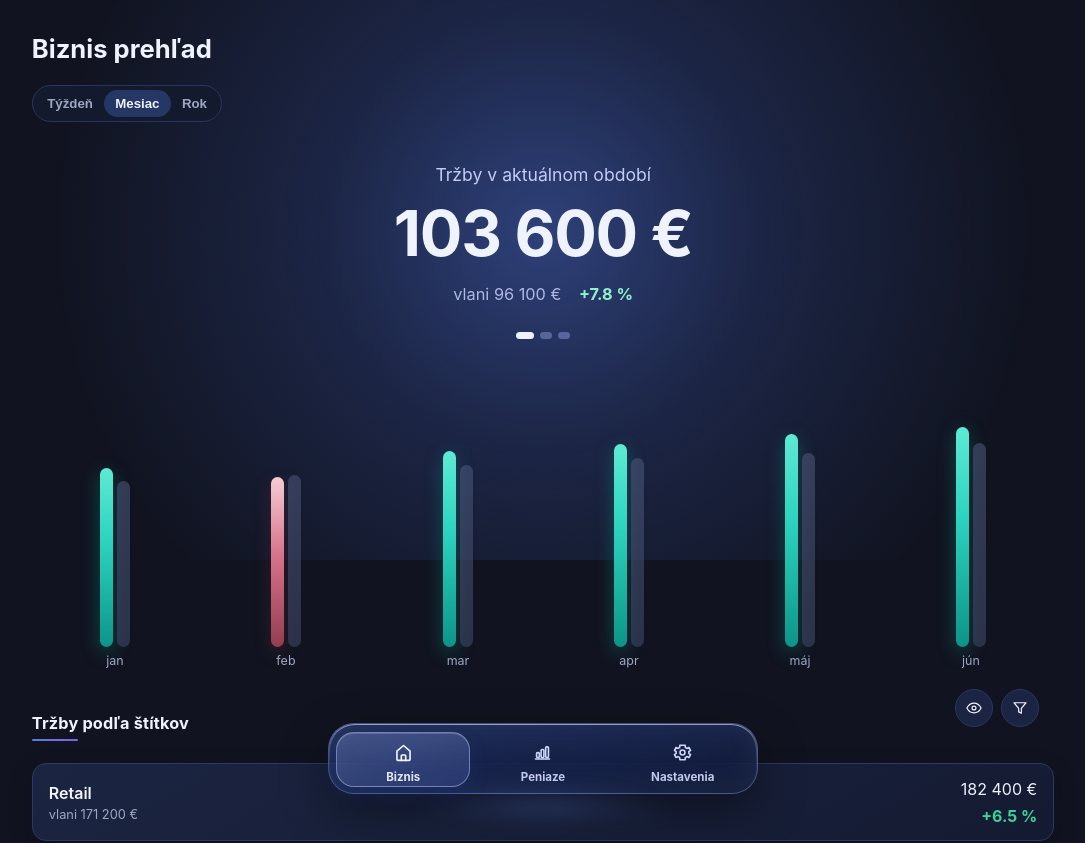
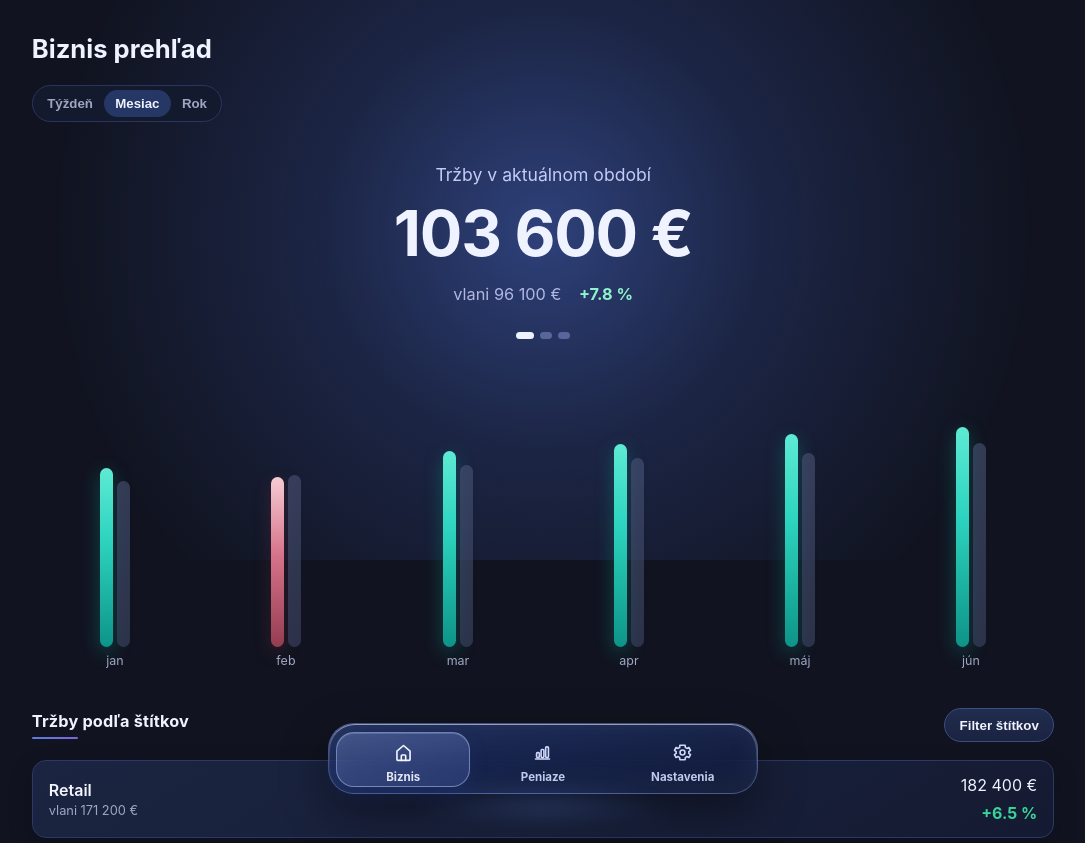
Before and after one commit to mirodre/kros_dashboard, a Next.js app: page / in a window 1280 px wide. Shown: the top 843 px of the page, without its empty margins (97-1182 px from the left). Built offline with nearby package versions, Linux system fonts and the light colour scheme.

Commit message:
Revert "Rozdeľ filter štítkov na 'Zobraz štítky' a 'Filter štítkov'"
This reverts commit 3ae969805ce690356b61ad02d13ab7bf8ec911a5.

```diff
--- a/src/app/globals.css
+++ b/src/app/globals.css
@@ -1795,58 +1795,6 @@ body {
 .secondary-button:hover {
   border-color: #5a76cb;
   color: #f2f5ff;
-}
-
-.panel-head-actions {
-  align-items: center;
-  display: flex;
-  flex-shrink: 0;
-  gap: 0.5rem;
-}
-
-.icon-button {
-  align-items: center;
-  background: #1b2442;
-  border: 1px solid #2a3765;
-  border-radius: 999px;
-  color: var(--text);
-  cursor: pointer;
-  display: inline-flex;
-  height: 38px;
-  justify-content: center;
-  position: relative;
-  width: 38px;
-}
-
-.icon-button:hover {
-  border-color: #5a76cb;
-  color: #f2f5ff;
-}
-
-.icon-button.active {
-  background: #3452ad;
-  border-color: #5e82f4;
-  color: #eef2ff;
-}
-
-.icon-button svg {
-  height: 18px;
-  width: 18px;
-}
-
-.icon-button-count {
-  background: linear-gradient(180deg, #6a8eff 0%, #8f74ff 100%);
-  border-radius: 999px;
-  color: #fff;
-  font-size: 0.62rem;
-  font-weight: 700;
-  line-height: 1;
-  min-width: 15px;
-  padding: 2px 4px;
-  position: absolute;
-  right: -3px;
-  text-align: center;
-  top: -3px;
 }
 
 .tag-row-hitbox {
--- a/src/app/page.tsx
+++ b/src/app/page.tsx
@@ -38,7 +38,6 @@ import {
 } from "@/lib/invoice-cache";
 
 const TAG_FILTER_STORAGE_KEY = "kros_dashboard_selected_tags";
-const TAG_DISPLAY_STORAGE_KEY = "kros_dashboard_displayed_tags";
 const COMPANY_FILTER_STORAGE_KEY = "kros_dashboard_selected_companies";
 const LAST_SYNC_STORAGE_KEY = "kros_dashboard_last_sync_at";
 
@@ -118,8 +117,7 @@ export default function HomePage() {
   const [granularity, setGranularity] = useState<Granularity>(
     globalThis.__krosDashboardGranularity ?? "month"
   );
-  const [displayedTags, setDisplayedTags] = useState<string[]>([]);
-  const [filterTags, setFilterTags] = useState<string[]>([]);
+  const [selectedTags, setSelectedTags] = useState<string[]>([]);
   const [focusedTag, setFocusedTag] = useState<string | null>(null);
   const [selectedCompanies, setSelectedCompanies] = useState<string[]>([]);
   const [focusedCompany, setFocusedCompany] = useState<string | null>(null);
@@ -132,8 +130,8 @@ export default function HomePage() {
   const handledRefreshNonceRef = useRef(0);
 
   const effectiveTags = useMemo(
-    () => (focusedTag ? [focusedTag] : filterTags),
-    [focusedTag, filterTags]
+    () => (focusedTag ? [focusedTag] : selectedTags),
+    [focusedTag, selectedTags]
   );
   const effectiveCompanies = useMemo(
     () => (focusedCompany ? [focusedCompany] : selectedCompanies),
@@ -153,21 +151,13 @@ export default function HomePage() {
 
   useEffect(() => {
     try {
-      const rawFilterTags = localStorage.getItem(TAG_FILTER_STORAGE_KEY);
-      const rawDisplayedTags = localStorage.getItem(TAG_DISPLAY_STORAGE_KEY);
+      const rawTags = localStorage.getItem(TAG_FILTER_STORAGE_KEY);
       const rawCompanies = localStorage.getItem(COMPANY_FILTER_STORAGE_KEY);
 
-      if (rawFilterTags) {
-        const parsedTags = JSON.parse(rawFilterTags) as string[];
+      if (rawTags) {
+        const parsedTags = JSON.parse(rawTags) as string[];
         if (Array.isArray(parsedTags)) {
-          setFilterTags(parsedTags);
-        }
-      }
-
-      if (rawDisplayedTags) {
-        const parsedTags = JSON.parse(rawDisplayedTags) as string[];
-        if (Array.isArray(parsedTags)) {
-          setDisplayedTags(parsedTags);
+          setSelectedTags(parsedTags);
         }
       }
 
@@ -186,13 +176,8 @@ export default function HomePage() {
 
   useEffect(() => {
     if (!hasLoadedPersistedFilters) return;
-    localStorage.setItem(TAG_FILTER_STORAGE_KEY, JSON.stringify(filterTags));
-  }, [hasLoadedPersistedFilters, filterTags]);
-
-  useEffect(() => {
-    if (!hasLoadedPersistedFilters) return;
-    localStorage.setItem(TAG_DISPLAY_STORAGE_KEY, JSON.stringify(displayedTags));
-  }, [hasLoadedPersistedFilters, displayedTags]);
+    localStorage.setItem(TAG_FILTER_STORAGE_KEY, JSON.stringify(selectedTags));
+  }, [hasLoadedPersistedFilters, selectedTags]);
 
   useEffect(() => {
     if (!hasLoadedPersistedFilters) return;
@@ -467,13 +452,11 @@ export default function HomePage() {
       />
       <TagsDashboard
         tags={tagsData}
-        displayedTags={displayedTags}
-        filterTags={filterTags}
+        selectedTags={selectedTags}
         focusedTag={focusedTag}
-        onDisplayedTagsChange={(tags) =>
-          updateSelectionWithFocusedGuard(tags, focusedTag, setDisplayedTags, setFocusedTag)
+        onSelectionChange={(tags) =>
+          updateSelectionWithFocusedGuard(tags, focusedTag, setSelectedTags, setFocusedTag)
         }
-        onFilterTagsChange={setFilterTags}
         onFocusedTagChange={setFocusedTag}
         isLoading={isLoadingLiveData}
       />
--- a/src/components/filterable-breakdown-section.tsx
+++ b/src/components/filterable-breakdown-section.tsx
@@ -7,17 +7,6 @@ type BreakdownItem = {
   name: string;
   amount: number;
   previousAmount: number;
-};
-
-type IconName = "eye" | "filter";
-
-type SecondaryControl = {
-  selectedItems: string[];
-  onSelectionChange: (items: string[]) => void;
-  ariaLabel: string;
-  dialogTitle: string;
-  dialogHelp: string;
-  icon?: IconName;
 };
 
 type Props = {
@@ -33,40 +22,7 @@ type Props = {
   onSelectionChange: (items: string[]) => void;
   onFocusedItemChange: (item: string | null) => void;
   isLoading?: boolean;
-  /** When set, the primary control renders as an icon button instead of a text button. */
-  primaryIcon?: IconName;
-  /** Optional second control that only collects a selection (e.g. data filter) without changing the visible rows. */
-  secondaryControl?: SecondaryControl;
 };
-
-function ControlIcon({ name }: { name: IconName }) {
-  if (name === "eye") {
-    return (
-      <svg viewBox="0 0 24 24" fill="none" aria-hidden="true" focusable="false">
-        <path
-          d="M2.5 12S6 5.5 12 5.5 21.5 12 21.5 12 18 18.5 12 18.5 2.5 12 2.5 12Z"
-          stroke="currentColor"
-          strokeWidth="1.6"
-          strokeLinecap="round"
-          strokeLinejoin="round"
-        />
-        <circle cx="12" cy="12" r="2.6" stroke="currentColor" strokeWidth="1.6" />
-      </svg>
-    );
-  }
-
-  return (
-    <svg viewBox="0 0 24 24" fill="none" aria-hidden="true" focusable="false">
-      <path
-        d="M4 5h16l-6.2 7.4V19l-3.6-1.8v-4.8L4 5Z"
-        stroke="currentColor"
-        strokeWidth="1.6"
-        strokeLinecap="round"
-        strokeLinejoin="round"
-      />
-    </svg>
-  );
-}
 
 export function FilterableBreakdownSection({
   title,
@@ -80,11 +36,9 @@ export function FilterableBreakdownSection({
   focusedItem,
   onSelectionChange,
   onFocusedItemChange,
-  isLoading = false,
-  primaryIcon,
-  secondaryControl
+  isLoading = false
 }: Props) {
-  const [activeControl, setActiveControl] = useState<"primary" | "secondary" | null>(null);
+  const [isFilterOpen, setIsFilterOpen] = useState(false);
   const [pendingSelection, setPendingSelection] = useState<string[]>(selectedItems);
 
   const availableNames = useMemo(
@@ -96,29 +50,12 @@ export function FilterableBreakdownSection({
     return items.filter((item) => selectedItems.includes(item.name));
   }, [selectedItems, items]);
 
-  const activeConfig =
-    activeControl === "secondary" && secondaryControl
-      ? {
-          selectedItems: secondaryControl.selectedItems,
-          onSelectionChange: secondaryControl.onSelectionChange,
-          dialogTitle: secondaryControl.dialogTitle,
-          dialogHelp: secondaryControl.dialogHelp,
-          clearsFocus: false
-        }
-      : {
-          selectedItems,
-          onSelectionChange,
-          dialogTitle,
-          dialogHelp,
-          clearsFocus: true
-        };
-
-  const openControl = (control: "primary" | "secondary") => {
-    setPendingSelection(control === "secondary" && secondaryControl ? secondaryControl.selectedItems : selectedItems);
-    setActiveControl(control);
+  const openFilter = () => {
+    setPendingSelection(selectedItems);
+    setIsFilterOpen(true);
   };
 
-  const closeControl = () => setActiveControl(null);
+  const closeFilter = () => setIsFilterOpen(false);
 
   const togglePendingItem = (itemName: string) => {
     setPendingSelection((prev) =>
@@ -127,17 +64,15 @@ export function FilterableBreakdownSection({
   };
 
   const applyFilter = () => {
-    activeConfig.onSelectionChange(pendingSelection);
-    closeControl();
+    onSelectionChange(pendingSelection);
+    closeFilter();
   };
 
   const resetFilter = () => {
     setPendingSelection([]);
-    activeConfig.onSelectionChange([]);
-    if (activeConfig.clearsFocus) {
-      onFocusedItemChange(null);
-    }
-    closeControl();
+    onSelectionChange([]);
+    onFocusedItemChange(null);
+    closeFilter();
   };
 
   const handleItemClick = (itemName: string) => {
@@ -149,46 +84,14 @@ export function FilterableBreakdownSection({
   };
 
   return (
-    <section className={activeControl ? "dashboard-body overlay-open" : "dashboard-body"}>
+    <section className={isFilterOpen ? "dashboard-body overlay-open" : "dashboard-body"}>
       <article className="panel panel-with-skeleton">
         <header className="panel-head">
           <h3>{title}</h3>
-          <div className="panel-head-actions">
-            {primaryIcon ? (
-              <button
-                type="button"
-                className={selectedItems.length > 0 ? "icon-button active" : "icon-button"}
-                onClick={() => openControl("primary")}
-                aria-label={filterLabel}
-                title={filterLabel}
-              >
-                <ControlIcon name={primaryIcon} />
-                {selectedItems.length > 0 ? (
-                  <span className="icon-button-count">{selectedItems.length}</span>
-                ) : null}
-              </button>
-            ) : (
-              <button type="button" className="secondary-button" onClick={() => openControl("primary")}>
-                {filterLabel}
-                {selectedItems.length > 0 ? ` (${selectedItems.length})` : ""}
-              </button>
-            )}
-
-            {secondaryControl ? (
-              <button
-                type="button"
-                className={secondaryControl.selectedItems.length > 0 ? "icon-button active" : "icon-button"}
-                onClick={() => openControl("secondary")}
-                aria-label={secondaryControl.ariaLabel}
-                title={secondaryControl.ariaLabel}
-              >
-                <ControlIcon name={secondaryControl.icon ?? "filter"} />
-                {secondaryControl.selectedItems.length > 0 ? (
-                  <span className="icon-button-count">{secondaryControl.selectedItems.length}</span>
-                ) : null}
-              </button>
-            ) : null}
-          </div>
+          <button type="button" className="secondary-button" onClick={openFilter}>
+            {filterLabel}
+            {selectedItems.length > 0 ? ` (${selectedItems.length})` : ""}
+          </button>
         </header>
 
         {isLoading ? (
@@ -229,23 +132,23 @@ export function FilterableBreakdownSection({
         </ul>
       </article>
 
-      {activeControl ? (
-        <div className="tag-filter-overlay" onClick={closeControl} role="presentation">
+      {isFilterOpen ? (
+        <div className="tag-filter-overlay" onClick={closeFilter} role="presentation">
           <div
             className="tag-filter-sheet"
             onClick={(event) => event.stopPropagation()}
             role="dialog"
             aria-modal="true"
-            aria-label={activeConfig.dialogTitle}
+            aria-label={dialogTitle}
           >
             <header className="tag-filter-head">
-              <h4>{activeConfig.dialogTitle}</h4>
-              <button type="button" className="filter-close" onClick={closeControl}>
+              <h4>{dialogTitle}</h4>
+              <button type="button" className="filter-close" onClick={closeFilter}>
                 Zavrieť
               </button>
             </header>
 
-            <p className="tag-filter-help">{activeConfig.dialogHelp}</p>
+            <p className="tag-filter-help">{dialogHelp}</p>
 
             <div className="tag-filter-options">
               {availableNames.map((itemName) => {
@@ -268,7 +171,7 @@ export function FilterableBreakdownSection({
                 Reset
               </button>
               <button type="button" className="sync-button" onClick={applyFilter}>
-                Použiť
+                Použiť filter
               </button>
             </footer>
           </div>
--- a/src/components/tags-dashboard.tsx
+++ b/src/components/tags-dashboard.tsx
@@ -5,48 +5,34 @@ import { FilterableBreakdownSection } from "./filterable-breakdown-section";
 
 type Props = {
   tags: TagPoint[];
-  displayedTags: string[];
-  filterTags: string[];
+  selectedTags: string[];
   focusedTag: string | null;
-  onDisplayedTagsChange: (tags: string[]) => void;
-  onFilterTagsChange: (tags: string[]) => void;
+  onSelectionChange: (tags: string[]) => void;
   onFocusedTagChange: (tag: string | null) => void;
   isLoading?: boolean;
 };
 
 export function TagsDashboard({
   tags,
-  displayedTags,
-  filterTags,
+  selectedTags,
   focusedTag,
-  onDisplayedTagsChange,
-  onFilterTagsChange,
+  onSelectionChange,
   onFocusedTagChange,
   isLoading = false
 }: Props) {
   return (
     <FilterableBreakdownSection
       title="Tržby podľa štítkov"
-      filterLabel="Zobraz štítky"
-      primaryIcon="eye"
-      dialogTitle="Zobraz štítky"
-      dialogHelp="Vyber štítky, ktoré chceš vidieť v zozname. Ak nevyberieš nič, zobrazia sa všetky."
+      filterLabel="Filter štítkov"
+      dialogTitle="Filter štítkov"
+      dialogHelp="Vyber štítky, ktoré chceš vidieť. Ak nevyberieš nič, zobrazia sa všetky."
       ariaLabelPrefix="Filtrovať prehľad podľa štítku"
       items={tags}
-      selectedItems={displayedTags}
+      selectedItems={selectedTags}
       focusedItem={focusedTag}
-      onSelectionChange={onDisplayedTagsChange}
+      onSelectionChange={onSelectionChange}
       onFocusedItemChange={onFocusedTagChange}
       isLoading={isLoading}
-      secondaryControl={{
-        selectedItems: filterTags,
-        onSelectionChange: onFilterTagsChange,
-        icon: "filter",
-        ariaLabel: "Filter štítkov",
-        dialogTitle: "Filter štítkov",
-        dialogHelp:
-          "Vyber štítky, podľa ktorých sa odfiltrujú dáta v dashboarde. Ak nevyberieš nič, počítajú sa všetky."
-      }}
     />
   );
 }
```
